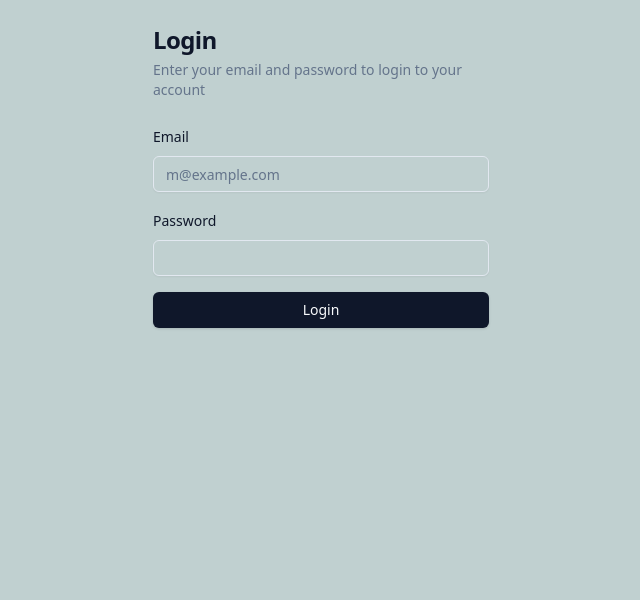
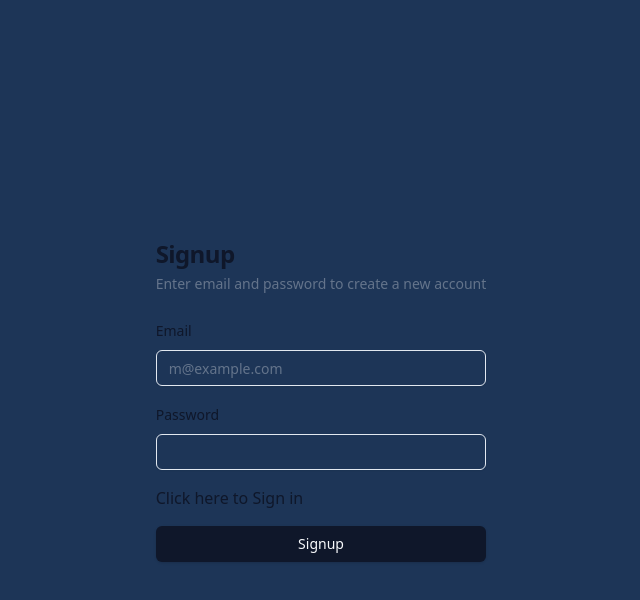
Before and after one commit to anish-garg/upWatch, a React (Vite) app in the folder client/: page /register in a window 1280 px wide. Shown: the top 600 px of the page, without its empty margins (319-959 px from the left). Built offline with nearby package versions, Linux system fonts and the light colour scheme.

Commit message:
sign up page created

```diff
--- a/client/src/App.jsx
+++ b/client/src/App.jsx
@@ -4,6 +4,8 @@ import { BrowserRouter as Router, Routes, Route } from 'react-router-dom'
 import Website from './pages/Website'
 import Monitoring from './pages/Monitoring'
 import Signin from './components/Signin'
+import Signup from './components/Signup'
+
 
 function App() {
 
@@ -14,7 +16,8 @@ function App() {
           <Route element={<Layout />} >
             <Route path='/' element={<Website />} />
           </Route>
-          <Route path='/register' element={<Signin />} />
+          <Route path='/register' element={<Signup />} />
+          <Route path='/login' element={<Signin />} />
           <Route path='/monitoring' element={<Monitoring />} />
         </Routes>
       </Router>
--- a/client/src/components/Navbar.jsx
+++ b/client/src/components/Navbar.jsx
@@ -19,8 +19,7 @@ const Navbar = () => {
                 </div>
             </div>
             <div className="flex gap-6">
-                <a href="/register"><Button>Sign in</Button></a>
-                <Button variant="secondary">Sign up</Button>
+                <a href="/login"><Button>Sign in</Button></a>
             </div>
         </nav>
     )
--- a/client/src/components/SignUp.jsx
+++ b/client/src/components/SignUp.jsx
@@ -1,85 +1,56 @@
-import { Button } from "@/components/ui/button";
-import {
-    Card,
-    CardContent,
-    CardDescription,
-    CardHeader,
-    CardTitle,
-} from "@/components/ui/card";
-import { Input } from "@/components/ui/input";
-import { Label } from "@/components/ui/label";
-import { Separator } from "@/components/ui/separator";
+/* eslint-disable no-unused-vars */
+import { Card, CardHeader, CardTitle, CardDescription, CardContent } from "@/components/ui/card"
+import { Label } from "@/components/ui/label"
+import { Input } from "@/components/ui/input"
+import { Button } from "@/components/ui/button"
+import { createUser } from "@/utilities/api"
+import { useState } from "react"
 
-export default function CreateAccountCard() {
+const Signup = () => {
+    const [formData, setFormData] = useState({ email: "", password: "" });
+
+    const handleChange = (e) => {
+        setFormData({ ...formData, [e.target.name]: e.target.value });
+    };
+
+    const handleSubmit = async (e) => {
+        e.preventDefault();
+        try {
+            const data = await createUser(formData);
+            // console.log("User signed in:", data);
+        } catch (error) {
+            console.log(error);
+        }
+    };
+
     return (
-        <Card className="w-[350px]">
-            <CardHeader>
-                <CardTitle className="text-">Create an account</CardTitle>
-                <CardDescription>
-                    Start your free 30 days trials. Cancel at anytime.
-                </CardDescription>
+        <div className="h-screen flex items-center bg-custom-slate">
+            <Card className="mx-auto max-w-sm">
+                <CardHeader className="space-y-1">
+                    <CardTitle className="text-2xl font-bold">Signup</CardTitle>
+                    <CardDescription>Enter email and password to create a new account</CardDescription>
                 </CardHeader>
                 <CardContent>
-                <form>
-                    <div className="grid w-full items-center gap-4">
-                        <div className="flex flex-col space-y-1.5">
+                    <form onSubmit={handleSubmit}>
+                        <div className="space-y-4">
+                            <div className="space-y-2">
                                 <Label htmlFor="email">Email</Label>
-                            <Input id="email" type="email" placeholder="Enter your email" />
+                                <Input onChange={handleChange} name="email" id="email" type="email" placeholder="m@example.com" required /> {/* Fix here */}
                             </div>
-                        <Button>Get Started</Button>
+                            <div className="space-y-2">
+                                <Label htmlFor="password">Password</Label>
+                                <Input onChange={handleChange} name="password" id="password" type="password" required /> {/* Fix here */}
                             </div>
-                    <div className="relative my-4 flex items-center justify-center overflow-hidden">
-                        <Separator />
-                        <div className="px-2 text-center bg-background text-sm">OR</div>
-                        <Separator />
-                    </div>
-                    <div className="grid w-full gap-2">
-                        <Button variant="outline">
-                            <svg
-                                stroke="currentColor"
-                                fill="currentColor"
-                                strokeWidth="0"
-                                viewBox="0 0 488 512"
-                                height="1em"
-                                width="1em"
-                                xmlns="http://www.w3.org/2000/svg"
-                                className="h-5 w-5"
-                            >
-                                <path d="M488 261.8C488 403.3 391.1 504 248 504 110.8 504 0 393.2 0 256S110.8 8 248 8c66.8 0 123 24.5 166.3 64.9l-67.5 64.9C258.5 52.6 94.3 116.6 94.3 256c0 86.5 69.1 156.6 153.7 156.6 98.2 0 135-70.4 140.8-106.9H248v-85.3h236.1c2.3 12.7 3.9 24.9 3.9 41.4z"></path>
-                            </svg>
-                            Sign up with Google
-                        </Button>
-                        <Button variant="outline">
-                            <svg
-                                stroke="currentColor"
-                                fill="currentColor"
-                                strokeWidth="0"
-                                viewBox="0 0 512 512"
-                                height="1em"
-                                width="1em"
-                                xmlns="http://www.w3.org/2000/svg"
-                            >
-                                <path d="M391.17,103.47H352.54v109.7h38.63ZM285,103H246.37V212.75H285ZM120.83,0,24.31,91.42V420.58H140.14V512l96.53-91.42h77.25L487.69,256V0ZM449.07,237.75l-77.22,73.12H294.61l-67.6,64v-64H140.14V36.58H449.07Z"></path>
-                            </svg>
-                            Sign up with Twitch
-                        </Button>
-                        <Button variant="outline">
-                            <svg
-                                stroke="currentColor"
-                                fill="currentColor"
-                                strokeWidth="0"
-                                viewBox="0 0 512 512"
-                                height="1em"
-                                width="1em"
-                                xmlns="http://www.w3.org/2000/svg"
-                            >
-                                <path d="M389.2 48h70.6L305.6 224.2 487 464H345L233.7 318.6 106.5 464H35.8L200.7 275.5 26.8 48H172.4L272.9 180.9 389.2 48zM364.4 421.8h39.1L151.1 88h-42L364.4 421.8z"></path>
-                            </svg>
-                            Sign up with Twitter
+                            <div>Click here to<a href="/login" className=""> Sign in </a></div>
+                            <Button type="submit" className="w-full">
+                                Signup
                             </Button>
                         </div>
                     </form>
                 </CardContent>
             </Card>
+        </div>
     );
-}
+};
+
+export default Signup;
--- a/client/src/components/Signin.jsx
+++ b/client/src/components/Signin.jsx
@@ -24,14 +24,14 @@ const Signin = () => {
     };
 
     return (
-        <div className="flex justify-center">
+        <div className="h-screen flex items-center bg-custom-slate">
             <Card className="mx-auto max-w-sm">
                 <CardHeader className="space-y-1">
-                    <CardTitle className="text-2xl font-bold">Login</CardTitle>
-                    <CardDescription>Enter your email and password to login to your account</CardDescription>
+                    <CardTitle className="text-2xl font-bold">Sign in</CardTitle>
+                    <CardDescription>Enter email and password to sign in to your accound</CardDescription>
                 </CardHeader>
                 <CardContent>
-                    <form onSubmit={handleSubmit}> {/* Fix here */}
+                    <form onSubmit={handleSubmit}>
                         <div className="space-y-4">
                             <div className="space-y-2">
                                 <Label htmlFor="email">Email</Label>
@@ -41,8 +41,9 @@ const Signin = () => {
                                 <Label htmlFor="password">Password</Label>
                                 <Input onChange={handleChange} name="password" id="password" type="password" required /> {/* Fix here */}
                             </div>
+                            <div>Click here to<a href="/register" className=""> Sign up </a></div>
                             <Button type="submit" className="w-full">
-                                Login
+                                Sign in
                             </Button>
                         </div>
                     </form>
```
Lines whose indentation alone changed are shown as unchanged.
